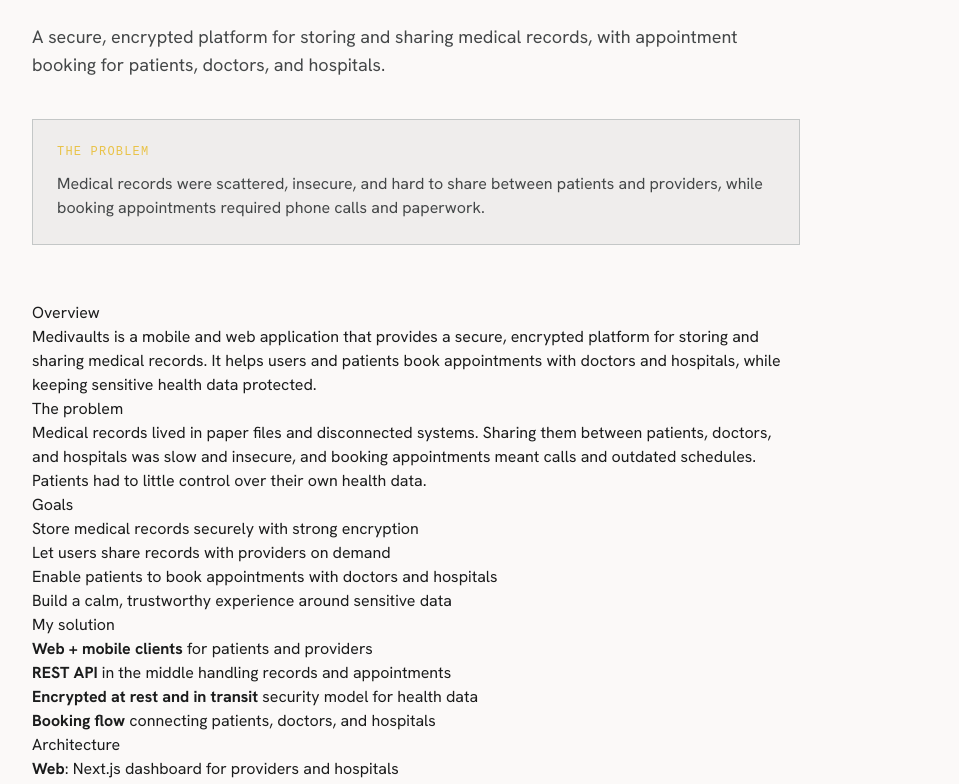
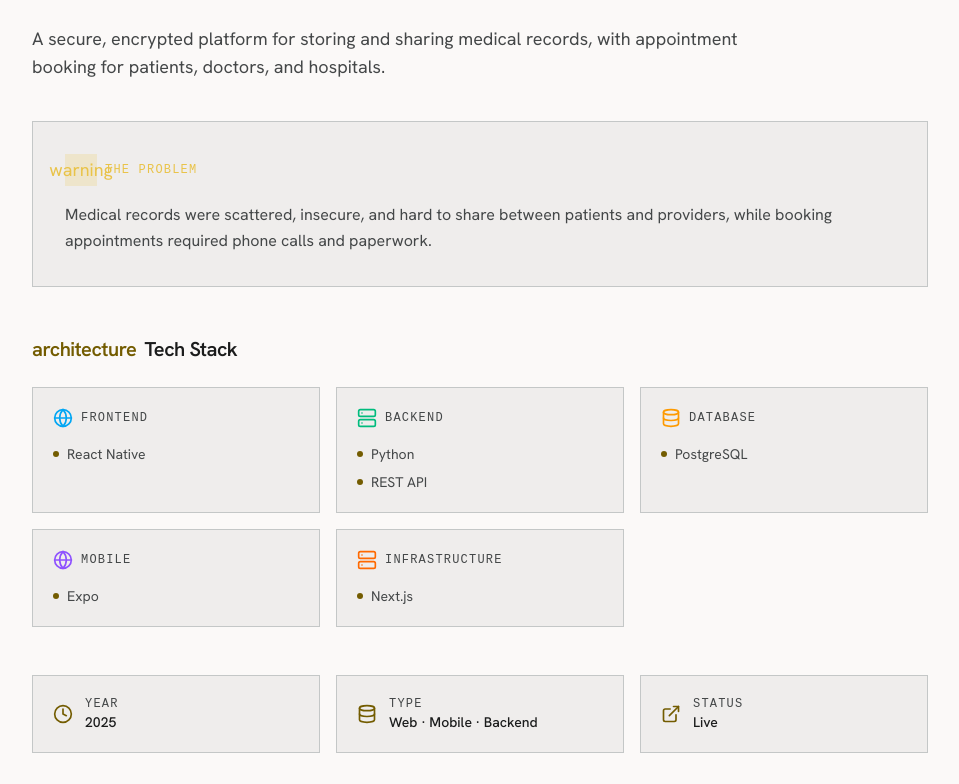
Before and after one commit to mosesfreelancingportfolio-maker/portfolio, a Next.js app: page /projects/medivaults in a window 1280 px wide. Shown: the part 250-1034 px from the top of the page, without its empty margins (48-1007 px from the left). Built offline with nearby package versions, Linux system fonts and the light colour scheme; no server answers.

Commit message:
Remodel project presentation
- Added placeholder images for Sudagospel & NexusEdu
- Redesigned ProjectCard with branded placeholder, initials, better hover
- Redesigned CaseStudyLayout with categorized tech stack, metadata cards, improved prose

```diff
--- a/src/components/projects/case-study-layout.tsx
+++ b/src/components/projects/case-study-layout.tsx
@@ -1,7 +1,6 @@
 import Link from "next/link";
-import { ArrowLeft } from "lucide-react";
+import { ArrowLeft, ExternalLink, Clock, Database, Server, Globe, Users } from "lucide-react";
 
-import { Badge } from "@/components/ui/badge";
 import { Reveal } from "@/components/shared/reveal";
 import type { Project } from "@/types";
 import { cn } from "@/lib/utils";
@@ -16,11 +15,53 @@
   children: React.ReactNode;
 };
 
+const techCategories = [
+  { key: "frontend", label: "Frontend", icon: Globe, color: "text-sky-500" },
+  { key: "backend", label: "Backend", icon: Server, color: "text-emerald-500" },
+  { key: "database", label: "Database", icon: Database, color: "text-amber-500" },
+  { key: "mobile", label: "Mobile", icon: Globe, color: "text-violet-500" },
+  { key: "auth", label: "Auth", icon: Users, color: "text-rose-500" },
+  { key: "infra", label: "Infrastructure", icon: Server, color: "text-orange-500" },
+];
+
+function categorizeTech(tech: string[]): Record<string, string[]> {
+  const categories: Record<string, string[]> = {
+    frontend: [],
+    backend: [],
+    database: [],
+    mobile: [],
+    auth: [],
+    infra: [],
+  };
+
+  const frontendKeywords = ["react", "vite", "typescript", "tailwind", "shadcn", "router", "tanstack", "hook form", "zod"];
+  const backendKeywords = ["node", "express", "cloudflare", "workers", "hono", "python", "fastapi", "rest", "api"];
+  const databaseKeywords = ["postgresql", "postgres", "supabase", "drizzle", "firebase", "prisma"];
+  const mobileKeywords = ["capacitor", "react native", "expo", "ios", "android"];
+  const authKeywords = ["supabase auth", "auth", "jwt", "oauth"];
+  const infraKeywords = ["cloudflare", "pages", "railway", "render", "vercel", "docker", "pnpm", "vitest"];
+
+  tech.forEach((t) => {
+    const lower = t.toLowerCase();
+    if (frontendKeywords.some((k) => lower.includes(k))) categories.frontend.push(t);
+    else if (backendKeywords.some((k) => lower.includes(k))) categories.backend.push(t);
+    else if (databaseKeywords.some((k) => lower.includes(k))) categories.database.push(t);
+    else if (mobileKeywords.some((k) => lower.includes(k))) categories.mobile.push(t);
+    else if (authKeywords.some((k) => lower.includes(k))) categories.auth.push(t);
+    else if (infraKeywords.some((k) => lower.includes(k))) categories.infra.push(t);
+    else categories.infra.push(t);
+  });
+
+  return categories;
+}
+
 export function CaseStudyLayout({
   project,
   metadata,
   children,
 }: CaseStudyLayoutProps) {
+  const techCategoriesData = categorizeTech(project.technologies);
+
   return (
     <article className="container-page scroll-mt-nav py-16 sm:py-24">
       <Reveal>
@@ -34,12 +75,14 @@
       </Reveal>
 
       <Reveal delay={0.05}>
-        <div className="mt-10 max-w-3xl">
-          <Badge variant="accent">{project.category}</Badge>
+        <div className="mt-10 max-w-4xl">
+          <span className="inline-flex items-center gap-2 rounded-sm bg-secondary px-3 py-1 font-mono text-xs font-medium text-secondary-foreground">
+            {project.category}
+          </span>
           <h1 className="mt-5 text-3xl font-semibold tracking-tight sm:text-4xl lg:text-5xl">
             {project.title}
           </h1>
-          <p className="mt-5 text-lg text-muted-foreground">
+          <p className="mt-5 text-lg text-muted-foreground max-w-3xl">
             {metadata.summary ?? project.description}
           </p>
         </div>
@@ -47,26 +90,118 @@
 
       {metadata.problem ? (
         <Reveal delay={0.1}>
-          <aside className="mt-10 max-w-3xl rounded-lg border border-border bg-muted/50 p-6">
-            <p className="font-mono text-xs font-medium uppercase tracking-widest text-accent">
-              The problem
-            </p>
-            <p className="mt-3 text-muted-foreground">{metadata.problem}</p>
+          <aside className="mt-10 max-w-4xl rounded-lg border border-border bg-muted/50 p-6 sm:p-8">
+            <div className="flex items-center gap-2 mb-4">
+              <div className="size-8 rounded-sm bg-accent/20 flex items-center justify-center">
+                <span className="material-symbols-outlined text-accent text-lg">warning</span>
+              </div>
+              <p className="font-mono text-xs font-medium uppercase tracking-widest text-accent">
+                The Problem
+              </p>
+            </div>
+            <p className="text-muted-foreground leading-relaxed">{metadata.problem}</p>
           </aside>
         </Reveal>
       ) : null}
 
+      <Reveal delay={0.08}>
+        <section className="mt-12 max-w-4xl">
+          <h2 className="text-xl font-semibold tracking-tight mb-6 flex items-center gap-2">
+            <span className="material-symbols-outlined text-secondary text-xl">architecture</span>
+            Tech Stack
+          </h2>
+          <div className="grid grid-cols-1 sm:grid-cols-2 lg:grid-cols-3 gap-4">
+            {techCategories.map(({ key, label, icon: Icon, color }) => {
+              const items = techCategoriesData[key];
+              if (!items.length) return null;
+              return (
+                <div
+                  key={key}
+                  className="rounded-lg border border-border bg-muted/50 p-5 hover:border-secondary/50 transition-colors"
+                >
+                  <div className="flex items-center gap-2 mb-4">
+                    <Icon className={`size-5 ${color}`} aria-hidden="true" />
+                    <h3 className="font-mono text-xs font-medium uppercase tracking-widest text-muted-foreground">
+                      {label}
+                    </h3>
+                  </div>
+                  <ul className="space-y-2">
+                    {items.map((tech) => (
+                      <li
+                        key={tech}
+                        className="flex items-center gap-2 text-sm text-muted-foreground"
+                      >
+                        <span className="size-1.5 rounded-full bg-secondary" />
+                        {tech}
+                      </li>
+                    ))}
+                  </ul>
+                </div>
+              );
+            })}
+          </div>
+        </section>
+      </Reveal>
+
+      <Reveal delay={0.12}>
+        <section className="mt-12 max-w-4xl">
+          <div className="grid grid-cols-1 sm:grid-cols-3 gap-4">
+            {[
+              { label: "Year", value: project.year, icon: Clock },
+              { label: "Type", value: project.category, icon: Database },
+              { label: "Status", value: "Live", icon: ExternalLink },
+            ].map((item) => (
+              <div
+                key={item.label}
+                className="rounded-lg border border-border bg-muted/50 p-5 flex items-center gap-3"
+              >
+                <item.icon className="size-5 text-secondary" aria-hidden="true" />
+                <div>
+                  <p className="font-mono text-xs font-medium uppercase tracking-widest text-muted-foreground">
+                    {item.label}
+                  </p>
+                  <p className="text-sm font-medium text-foreground">{item.value}</p>
+                </div>
+              </div>
+            ))}
+          </div>
+        </section>
+      </Reveal>
+
       <div
         className={cn(
-          "prose prose-neutral mt-14 max-w-3xl",
+          "prose prose-neutral mt-14 max-w-4xl",
           "dark:prose-invert",
           "prose-headings:font-semibold prose-headings:tracking-tight",
           "prose-h2:mt-12 prose-h2:text-2xl",
-          "prose-p:text-muted-foreground"
+          "prose-h3:mt-8 prose-h3:text-xl",
+          "prose-p:text-muted-foreground prose-p:leading-relaxed",
+          "prose-ul:text-muted-foreground",
+          "prose-li:marker:text-secondary",
+          "prose-a:text-secondary prose-a:no-underline hover:prose-a:underline",
+          "prose-img:rounded-lg prose-img:border prose-img:border-border",
         )}
       >
         {children}
       </div>
+
+      <Reveal delay={0.2}>
+        <footer className="mt-16 max-w-4xl pt-8 border-t border-border flex flex-col sm:flex-row items-center justify-between gap-4">
+          <Link
+            href="/projects"
+            className="inline-flex items-center gap-2 text-sm text-muted-foreground transition-colors hover:text-foreground"
+          >
+            <ArrowLeft className="size-4" />
+            Back to projects
+          </Link>
+          {project.award && (
+            <div className="inline-flex items-center gap-2 rounded-sm bg-secondary px-3 py-1.5 font-mono text-xs font-medium text-secondary-foreground">
+              <span className="material-symbols-outlined text-xs">emoji_events</span>
+              {project.award}
+            </div>
+          )}
+        </footer>
+      </Reveal>
     </article>
   );
 }
--- a/src/components/projects/project-card.tsx
+++ b/src/components/projects/project-card.tsx
@@ -1,14 +1,21 @@
 import Image from "next/image";
 import Link from "next/link";
-import { ArrowUpRight, Trophy } from "lucide-react";
+import { ArrowUpRight, Trophy, Image as ImageIcon } from "lucide-react";
 
 import type { Project } from "@/types";
 
 export function ProjectCard({ project }: { project: Project }) {
+  const initials = project.title
+    .split(" ")
+    .map((w) => w[0])
+    .slice(0, 2)
+    .join("")
+    .toUpperCase();
+
   return (
     <Link
       href={`/projects/${project.slug}`}
-      className="group flex flex-col overflow-hidden rounded-lg border border-border bg-card transition-colors hover:border-ring/50"
+      className="group flex flex-col overflow-hidden rounded-xl border border-border bg-card transition-all duration-300 hover:border-secondary/50 hover:shadow-lg hover:-translate-y-1"
     >
       <div className="relative aspect-[16/10] w-full overflow-hidden bg-muted">
         {project.image ? (
@@ -17,11 +24,20 @@
             alt={project.title}
             fill
             sizes="(min-width: 1024px) 50vw, 100vw"
-            className="object-cover transition-transform duration-500 ease-out group-hover:scale-105"
+            className="object-cover transition-transform duration-700 ease-out group-hover:scale-105"
           />
         ) : (
-          <div className="flex h-full items-center justify-center font-mono text-sm text-muted-foreground">
-            Screenshot coming soon
+          <div className="flex h-full w-full items-center justify-center flex-col gap-4 bg-gradient-to-br from-muted to-muted/80">
+            <div className="flex items-center justify-center gap-2 bg-background/80 backdrop-blur-sm rounded-full px-6 py-3 border border-border/50">
+              <ImageIcon className="size-5 text-muted-foreground" aria-hidden="true" />
+              <span className="font-mono text-sm text-muted-foreground">Screenshot coming soon</span>
+            </div>
+            <div className="text-center px-4">
+              <span className="inline-block bg-background/90 backdrop-blur-sm rounded-lg px-4 py-2 font-display text-4xl font-bold text-foreground border border-border/50">
+                {initials}
+              </span>
+              <p className="mt-2 text-sm text-muted-foreground font-mono">{project.title}</p>
+            </div>
           </div>
         )}
         {project.award ? (
@@ -34,14 +50,14 @@
 
       <div className="flex flex-1 flex-col p-6">
         <div className="flex justify-between items-start gap-4">
-          <div>
+          <div className="flex-1">
             <span className="mb-2 block font-sans text-xs font-bold uppercase tracking-widest text-muted-foreground">
               {project.category}
             </span>
             <h3 className="mb-2 font-display text-2xl font-medium text-foreground transition-colors duration-300 group-hover:text-secondary">
               {project.title}
             </h3>
-            <p className="font-sans text-sm text-muted-foreground">
+            <p className="font-sans text-sm text-muted-foreground leading-relaxed">
               {project.description}
             </p>
           </div>
```
Also changed, not shown: public/projects/nexusedu.png (added), public/projects/sudagospel.png (added).
